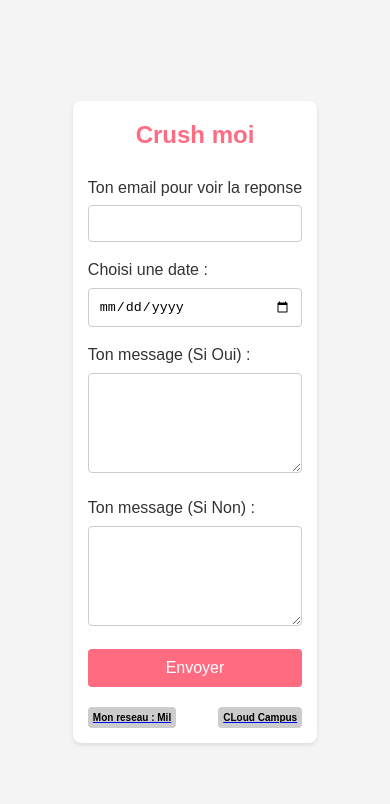
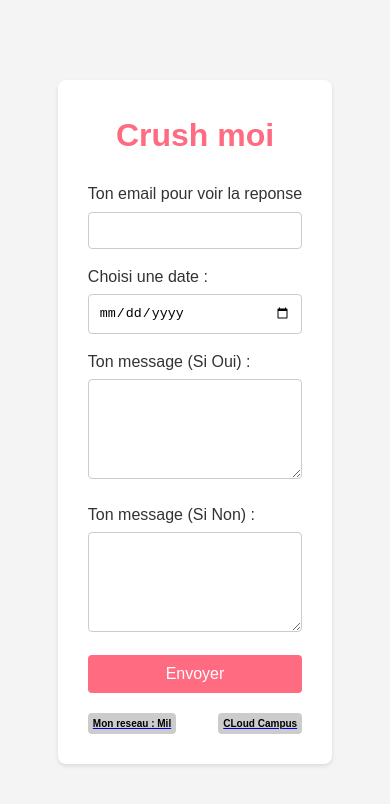
Before and after one commit to mileina/Crushmoi, a React (Create React App) app: page / in a window 390 px wide. Shown: the top 804 px of the page. Built offline with nearby package versions, Linux system fonts and the light colour scheme.

Commit message:
test 4 mobile

```diff
--- a/src/formulaire.css
+++ b/src/formulaire.css
@@ -67,21 +67,6 @@ button:hover {
 }
 
 
-@media screen and (max-width: 480px) {
-    .container {
-        width: 95%;
-        margin: 10px auto;
-        padding: 15px;
-    }
-
-    body {
-        padding: 5px;
-    }
-
-    h1 {
-        font-size: 24px;
-    }
-}
 
 .buttons-container {
     display: flex;
```
